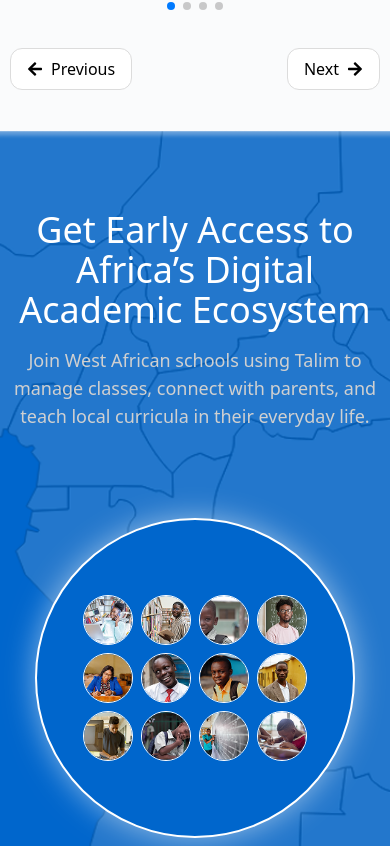
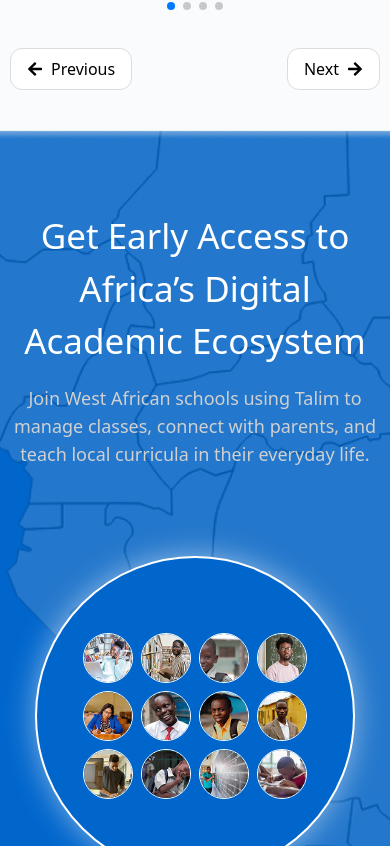
Before and after one commit to Iknow6aint/Talim-landingpage, a Next.js app: page / in a window 390 px wide. Shown: the part 3578-4424 px from the top of the page. Built offline with nearby package versions, Linux system fonts and the light colour scheme.

Commit message:
Adjust padding.

```diff
--- a/src/components/DigitalEcosystem.tsx
+++ b/src/components/DigitalEcosystem.tsx
@@ -4,16 +4,19 @@
 export default function DigitalEcosystem() {
   return (
     <div
-      className="relative w-full text-white py-20 sm:pl-10 lg:px-20 mt-10"
-      style={{ backgroundImage: "url('/core.png')",  backgroundSize: "cover",
+      className="relative w-full text-white py-20 px-3 sm:pl-10 lg:px-20 mt-10"
+      style={{
+        backgroundImage: "url('/core.png')",
+        backgroundSize: "cover",
         backgroundRepeat: "no-repeat",
-        backgroundPosition: "center",  }}
+        backgroundPosition: "center",
+      }}
     >
       {/* Content Wrapper */}
       <div className="relative flex flex-col md:flex-row items-center justify-center gap-10 w-full ">
         {/* Left Side - Text */}
         <div className="lg:max-w-[450px] xl:max-w-[572px] md:max-w-[300px] text-center sm:text-left">
-          <h2 className="text-4xl md:text-5xl font-medium ">
+          <h2 className="text-[35px] sm:text-[40px] font-medium ">
             Get Early Access to Africa’s Digital Academic Ecosystem
           </h2>
           <p className="mt-4 text-lg text-[#D0D0D0]">
```
